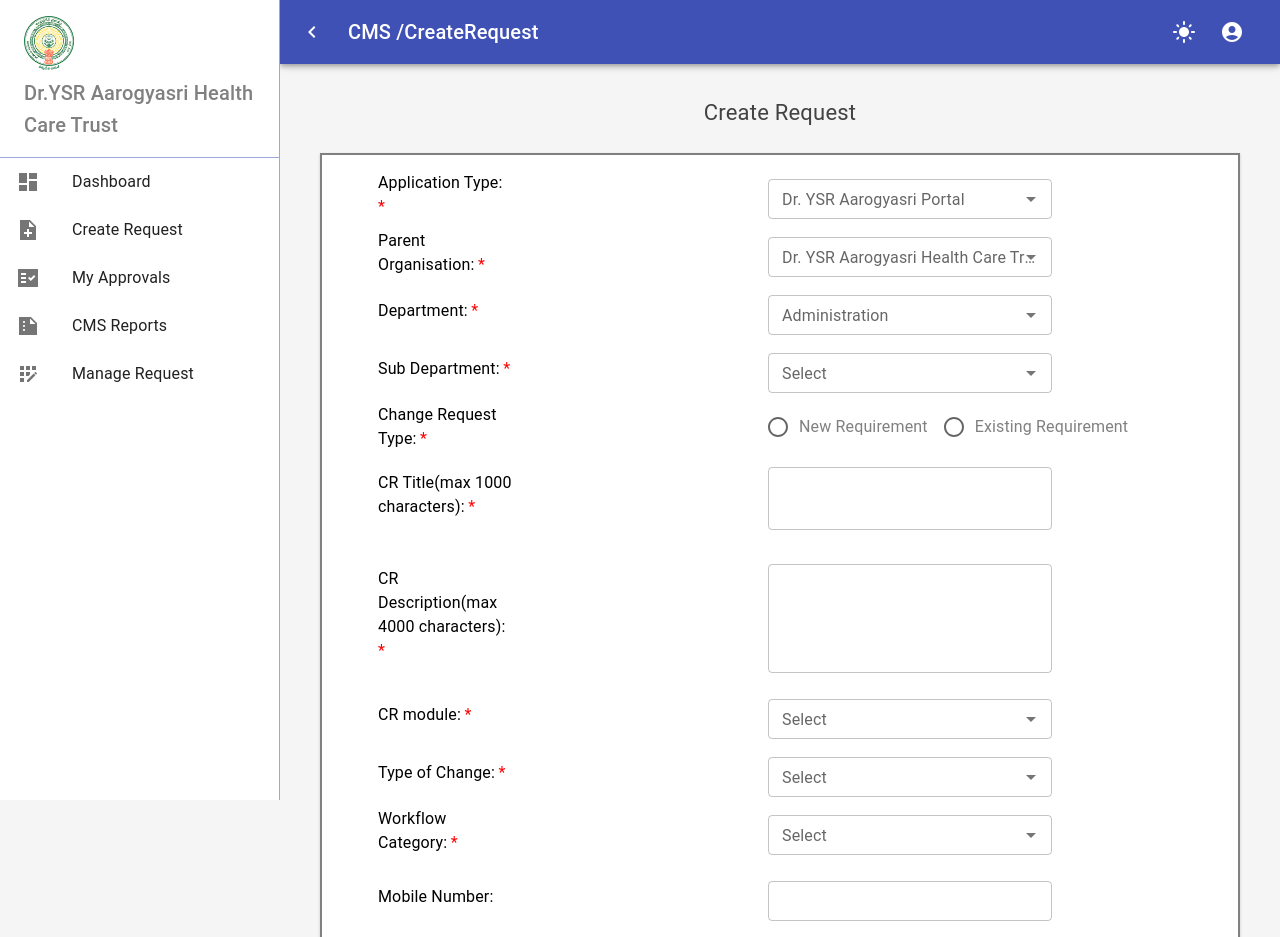
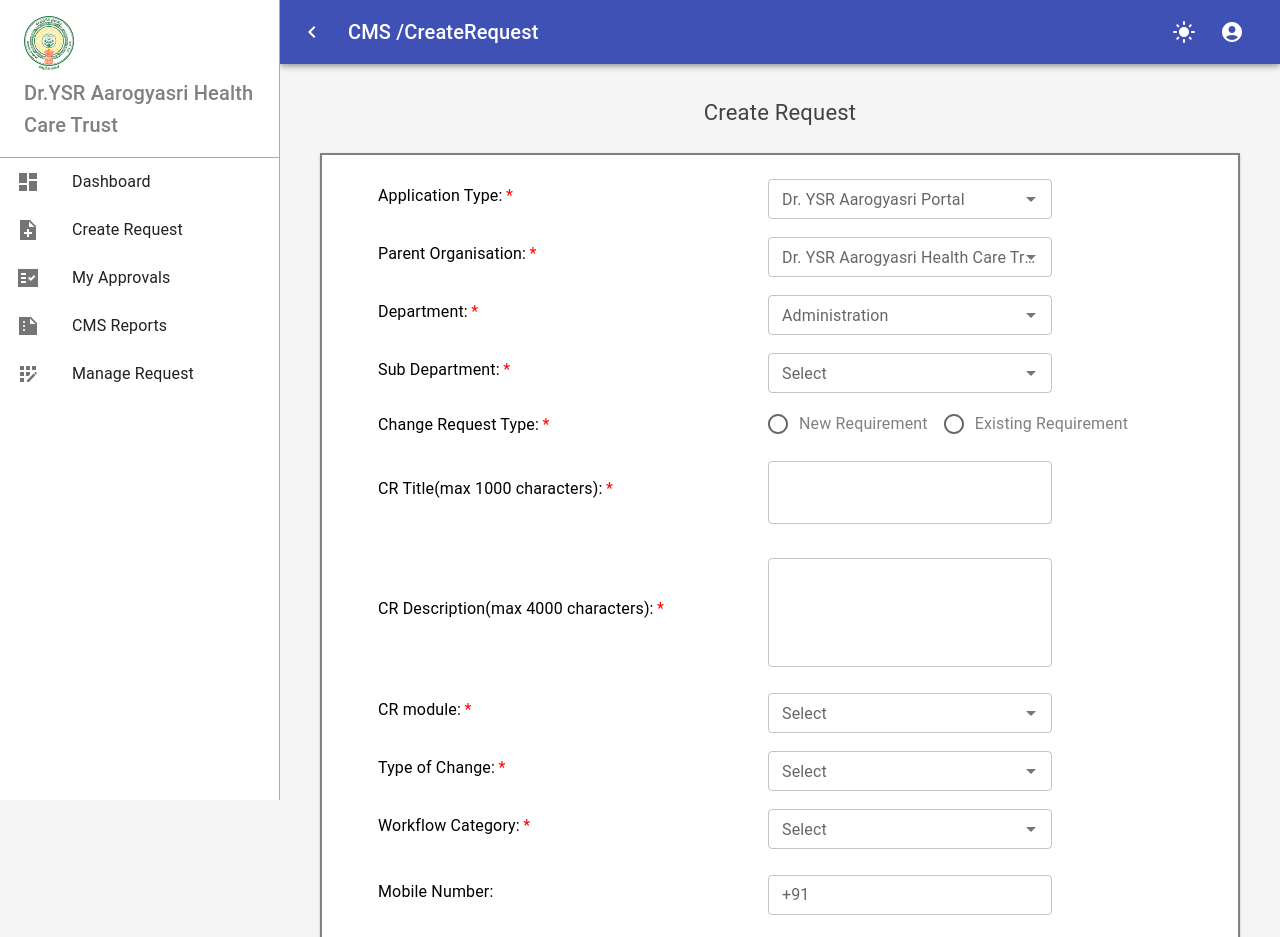
Before and after one commit to Sravani-Sravani/CMS, a React (Create React App) app: page /#/CreateRequest in a window 1280 px wide. Shown: the top 937 px of the page. Built offline with nearby package versions, Linux system fonts and the light colour scheme.

Commit message:
changes create request

```diff
--- a/src/pages/CreateRequest.js
+++ b/src/pages/CreateRequest.js
@@ -1,13 +1,11 @@
 import * as React from 'react';
-import {Card,CardContent,Typography, Grid, FormLabel,Box, Button,Autocomplete,TextField, FormControl,RadioGroup,FormControlLabel,Radio, ThemeProvider} from "@mui/material";
+import {Card,CardContent,Typography, Grid,InputAdornment, FormLabel,Box, Button,Autocomplete,TextField, FormControl,RadioGroup,FormControlLabel,Radio, ThemeProvider} from "@mui/material";
 import { createTheme } from '@mui/material';
 import { useRef, useState } from 'react';
-
-
-  function CreateRequest() {
+function CreateRequest() {
     const deleteButton = false;
     const PHONE_REGEX = new RegExp(/"^[\+]?[(]?[0-9]{3}[)]?[-\s\.]?[0-9]{3}[-\s\.]?[0-9]{4,6}$"/gmi);
-   const theme = createTheme({
+  const theme = createTheme({
     components: {
       MuiFormLabel: {
         styleOverrides: {
@@ -50,18 +48,51 @@
   const [value, setValue] = React.useState(null);
   const [num, setNum] = React.useState();
   const limitChar = 10;
-  const handleChange = (e) => {
+  const handleInputChange = (e) => {
     if (e.target.value.toString().length <= limitChar && !PHONE_REGEX.test(e.target.value)) {
       setNum(e.target.value);
     }
   };
+
+
+
+
+  const [at, setAt] = React.useState('');
+  const [po, setPo] = React.useState('');
+  const [dept, setDept] = React.useState('');
+  const [sub, setSub] = React.useState('');
+  const [rtn, setRtn] = React.useState(null);
+  const [rte, setRte] = React.useState(null);
+  const [crt, setCrt] = React.useState('');
+  const [crd, setCrd] = React.useState('');
+  const [crm, setCrm] = React.useState('');
+  const [tc, setTc] = React.useState('');
+  const [wfc, setWfc] = React.useState('');
+   const [mno, setMno] = React.useState('');
+
+  const resetForm = () =>{
+    setAt("")
+    setPo("")
+    setDept("")
+    setSub("")
+    setRtn(null)
+    setRte(null)
+
+    setCrt("")
+    setCrd("")
+    setCrm("")
+    setTc("")
+    setWfc("")
+     setNum("")
+     setMno("")
+  }
+
   return (
         <>
         <Typography sx={{mb:3,mt:1, fontSize: 22,display:"flex",justifyContent:"center",alignItems:"center" }} color="text.secondary" gutterBottom>Create Request</Typography>
         <Card sx={{border:"2px  solid grey" , mx:2}}>
         <CardContent>
         <ThemeProvider theme={theme}>
-
           <Grid
             container
             direction="row"
@@ -72,14 +103,18 @@
           >
             <Grid item sx={{ml:5}}xs={12} sm={2} md={2} lg={2}>
 
-              <FormLabel id="demo-row-radio-buttons-group-label" sx={{color:"black"}} required  >
+              <FormLabel id="demo-row-radio-buttons-group-label" sx={{color:"black",display:"flex",width:"max-content"}} required  >
                 Application Type:
               </FormLabel>
 
             </Grid>
             <Grid item sx={{ml:30}} xs={12} sm={4} md={4} lg={4}>
                   <Autocomplete
-
+                    disablePortal
+                    value={at}
+                    onChange={(event, newValue)=>{
+                      setAt(newValue);
+                    }}
                     margin="normal"
                     fullWidth
                     size="small"
@@ -103,7 +138,7 @@
             >
               <Grid item sx={{ml:5}} xs={12} sm={2} md={2} lg={2}>
 
-              <FormLabel id="demo-row-radio-buttons-group-label" sx={{color:"black"}} required>
+              <FormLabel id="demo-row-radio-buttons-group-label" sx={{color:"black",display:"flex",width:"max-content"}} required>
                 Parent Organisation:
               </FormLabel>
 
@@ -111,7 +146,10 @@
             <Grid item sx={{ml:30}} xs={12} sm={4} md={4} lg={4}>
                   <Autocomplete
                     disablePortal
-                    onChange={(event, value) => console.log(value)}
+                    value={po}
+                    onChange={(event, newValue)=>{
+                      setAt(newValue);
+                    }}
                     margin="normal"
                     fullWidth
                     size="small"
@@ -134,14 +172,17 @@
             alignItems="center"
             >
               <Grid item sx={{ml:5}} xs={12} sm={2} md={2} lg={2}>
-              <FormLabel id="demo-row-radio-buttons-group-label" sx={{color:"black"}} required>
+              <FormLabel id="demo-row-radio-buttons-group-label" sx={{color:"black",display:"flex",width:"max-content"}} required>
                 Department:
               </FormLabel>
             </Grid>
             <Grid item sx={{ml:30}} xs={12} sm={4} md={4} lg={4}>
                   <Autocomplete
                     disablePortal
-                    onChange={(event, value) => console.log(value)}
+                    value={dept}
+                    onChange={(event, newValue)=>{
+                      setAt(newValue);
+                    }}
                     margin="normal"
                     fullWidth
                     size="small"
@@ -164,14 +205,17 @@
             alignItems="center"
             >
                 <Grid item sx={{ml:5}} xs={12} sm={2} md={2} lg={2}>
-              <FormLabel id="demo-row-radio-buttons-group-label" sx={{color:"black"}} required>
+              <FormLabel id="demo-row-radio-buttons-group-label" sx={{color:"black",display:"flex",width:"max-content"}} required>
                 Sub Department:
               </FormLabel>
             </Grid>
             <Grid item sx={{ml:30}} xs={12} sm={4} md={4} lg={4}>
                   <Autocomplete
                     disablePortal
-                    onChange={(event, value) => console.log(value)}
+                    value={sub}
+                    onChange={(event, newValue)=>{
+                      setAt(newValue);
+                    }}
                     margin="normal"
                     fullWidth
                     size="small"
@@ -193,24 +237,31 @@
             alignItems="center"
             >
             <Grid item sx={{ml:5}} xs={12} sm={2} md={2} lg={2}>
-              <FormLabel id="demo-row-radio-buttons-group-label" sx={{color:"black"}} required>
+              <FormLabel id="demo-row-radio-buttons-group-label" sx={{color:"black",display:"flex",width:"max-content"}} required>
                 Change Request Type:
               </FormLabel>
             </Grid>
             <Grid item sx={{ml:30}} xs={12} sm={4} md={4} lg={4}>
-              <FormControl sx={{width:"max-content"}}>
+              <FormControl sx={{width:"max-content"}}
+              >
                 <RadioGroup
                   row
                   aria-labelledby="demo-row-radio-buttons-group-label"
                   name="row-radio-buttons-group"
+
                 >
                   <FormControlLabel
-                    value="New Requirement"
+                    value={rtn}
+                    defaultValue={rtn}
+                    onChange={(newValue) => setRtn(newValue.target.value)}
                     control={<Radio />}
                     label="New Requirement" sx={{color:"grey"}}
+
                   />
                   <FormControlLabel
-                    value="Existing Requirement"
+                    value={rte}
+                    defaultValue={rte}
+                    onChange={(newValue) => setRte(newValue.target.value)}
                     control={<Radio />}
                     label="Existing Requirement" sx={{color:"grey"}}
                   />
@@ -229,7 +280,7 @@
             alignItems="center"
             >
                 <Grid item sx={{ml:5}} xs={12} sm={2} md={2} lg={2}>
-              <FormLabel  id="demo-row-radio-buttons-group-label" required sx={{color:"black"}}>
+              <FormLabel  id="demo-row-radio-buttons-group-label" required sx={{color:"black",display:"flex",width:"max-content"}}>
                 CR Title(max 1000 characters):
               </FormLabel>
             </Grid>
@@ -240,7 +291,9 @@
                     inputProps={{ maxLength: 1000 }}
                     required
                     fullWidth
-                    id="email"
+                    id="crt"
+                    value={crt}
+                    onChange={(newValue) => setCrt(newValue.target.value)}
                     multiline
                     name="email"
                     autoComplete="email"
@@ -259,7 +312,7 @@
             alignItems="center"
           >
                 <Grid item sx={{ml:5}}  xs={12} sm={2} md={2} lg={2}>
-              <FormLabel id="demo-row-radio-buttons-group-label" required sx={{color:"black"}} >
+              <FormLabel id="demo-row-radio-buttons-group-label" required sx={{color:"black",display:"flex",width:"max-content"}} >
                 CR Description(max 4000 characters):
               </FormLabel>
             </Grid>
@@ -271,6 +324,8 @@
                     required
                     fullWidth
                     id="email"
+                    value={crd}
+                    onChange={(newValue) => setCrd(newValue.target.value)}
                     multiline
                     rows={4}
                     name="email"
@@ -290,14 +345,15 @@
             alignItems="center"
           >
                 <Grid item sx={{ml:5}} xs={12} sm={2} md={2} lg={2}>
-              <FormLabel id="demo-row-radio-buttons-group-label" required sx={{color:"black"}}>
+              <FormLabel id="demo-row-radio-buttons-group-label" required sx={{color:"black",display:"flex",width:"max-content"}}>
                 CR module:
               </FormLabel>
             </Grid>
             <Grid item sx={{ml:30}} xs={12} sm={4} md={4} lg={4}>
                   <Autocomplete
                     disablePortal
-                    onChange={(event, value) => console.log(value)}
+                    value={crm}
+                    onChange={(event,value) => {setCrm(value)}}
                     margin="normal"
                     fullWidth
                     size="small"
@@ -320,14 +376,15 @@
             alignItems="center"
           >
                 <Grid item sx={{ml:5}} xs={12} sm={2} md={2} lg={2}>
-              <FormLabel id="demo-row-radio-buttons-group-label" required sx={{color:"black"}}>
+              <FormLabel id="demo-row-radio-buttons-group-label" required sx={{color:"black",display:"flex",width:"max-content"}}>
                 Type of Change:
               </FormLabel>
             </Grid>
             <Grid item sx={{ml:30}} xs={12} sm={4} md={4} lg={4}>
                   <Autocomplete
                     disablePortal
-                    onChange={(event, value) => console.log(value)}
+                    value={tc}
+                    onChange={(event,value) => {setTc(value)}}
                     margin="normal"
                     fullWidth
                     size="small"
@@ -350,7 +407,7 @@
             alignItems="center"
           >
                 <Grid item sx={{ml:5}} xs={12} sm={2} md={2} lg={2}>
-              <FormLabel id="demo-row-radio-buttons-group-label" sx={{color:"black"}} required>
+              <FormLabel id="demo-row-radio-buttons-group-label" sx={{color:"black",display:"flex",width:"max-content"}} required>
                 Workflow Category:
               </FormLabel>
             </Grid>
@@ -358,7 +415,8 @@
                   <Autocomplete
                   required
                     disablePortal
-                    onChange={(event, value) => console.log(value)}
+                    value={wfc}
+                    onChange={(event,value) => {setWfc(value)}}
                     margin="normal"
                     fullWidth
                     size="small"
@@ -381,7 +439,7 @@
             alignItems="center"
           >
                 <Grid item  sx={{ml:5}} xs={12} sm={2} md={2} lg={2}>
-              <FormLabel id="demo-row-radio-buttons-group-label" sx={{color:"black"}}>
+              <FormLabel id="demo-row-radio-buttons-group-label" sx={{color:"black",display:"flex",width:"max-content"}}>
                 Mobile Number:
               </FormLabel>
             </Grid>
@@ -392,16 +450,25 @@
                     margin="normal"
                     fullWidth
                     type="number"
-                    onChange={(e) => handleChange(e)}
-                    defaultValue={num}
-                    value={num}
+
+
+
+                    onInputChange={(e) => handleInputChange(e)}
+                    onChange={(newValue) => setMno(newValue.target.value)}
+
+
+                    defaultValue={mno}
+                    value={mno}
                     size="small"
                     InputProps={{
-                        inputProps: { min: 1 }
-                      }}
-                      onKeyPress={(event) => {
-                        if (event?.key === '-' || event?.key === '+') {
-                          event.preventDefault();
+                      startAdornment: <InputAdornment position="start">
+                         +91
+                         </InputAdornment>,
+                    }}
+                      onKeyPress={(e) => {
+
+                        if (e?.key === '-' || e?.key === '+') {
+                          e.preventDefault();
                         }
                       }}
 
@@ -419,34 +486,26 @@
             alignItems="center"
           >
                 <Grid item sx={{ml:5}} xs={12} sm={2} md={2} lg={2}>
-              <FormLabel id="demo-row-radio-buttons-group-label" sx={{color:"black"}}>
+              <FormLabel id="demo-row-radio-buttons-group-label" sx={{color:"black",display:"flex",width:"max-content"}}>
                 Supporting Documents:
               </FormLabel>
             </Grid>
             <Grid item sx={{ml:30}} xs={12} sm={4} md={4} lg={4}>
-
-
-
-
-
-
-
-         <Button  component="label" sx={{bgcolor: "white", color: "black",textTransform: 'none'}}><input  type="file" style={{ fontSize:"15px" }} onChange={uploadHandler} multiple /></Button>
-
-                </Grid>
+                <Button  component="label" sx={{bgcolor: "white", color: "black",textTransform: 'none'}}><input  type="file"  style={{ fontSize:"15px" }} onChange={uploadHandler}  multiple /></Button>
+            </Grid>
             </Grid>
 
             </ThemeProvider>
             </CardContent>
       </Card>
-            <Box
+        <Box
         spacing={2}
         sx={{mt:2,mb:2, display:"flex",justifyContent:"center",alignItems:"center"}}
       >
         <Button sx={{ minWidth: 100, ml: 1 }} variant="contained">
           Create Change Request
         </Button>
-        <Button sx={{ minWidth: 100, ml: 1 }} variant="outlined">
+        <Button onClick={() => resetForm() }sx={{ minWidth: 100, ml: 1 }} variant="outlined">
           Reset
         </Button>
       </Box>
```
